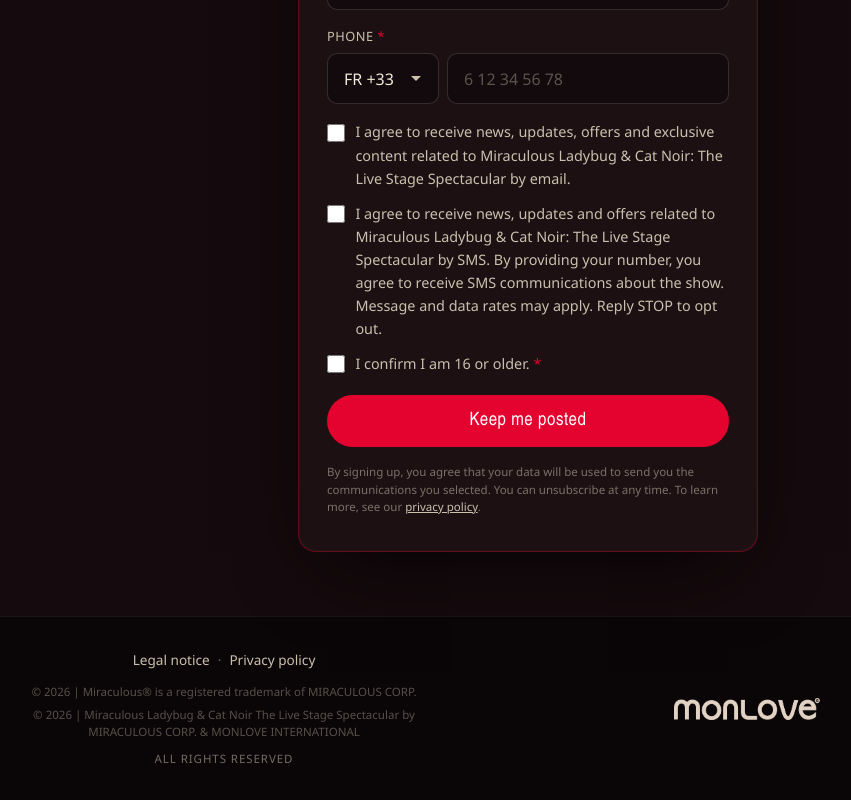
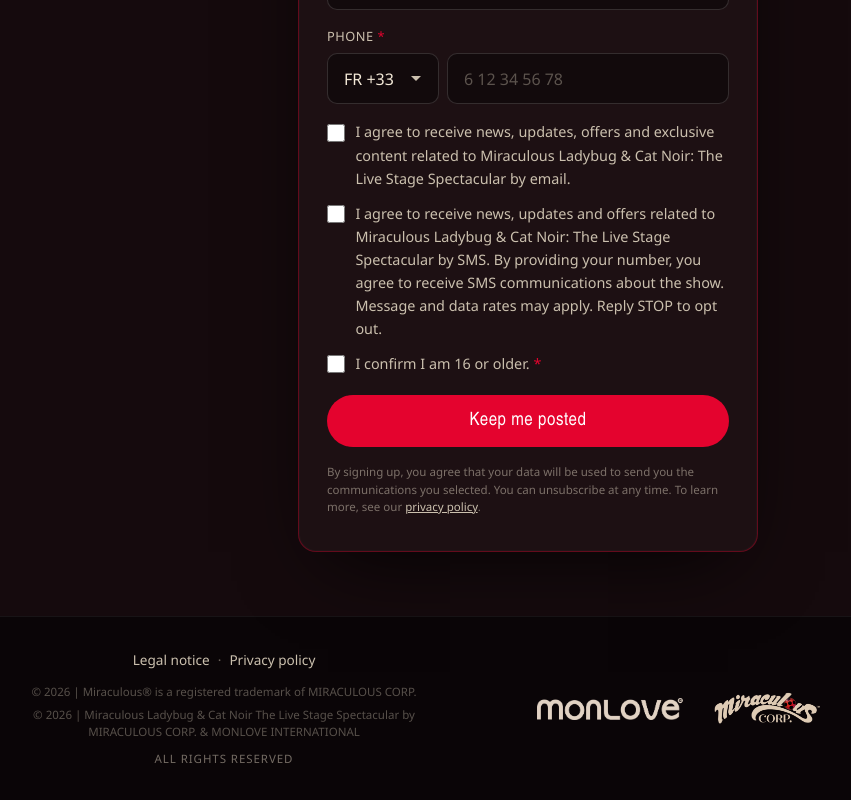
Before and after one commit to MatBou1990/Miraculous-Lady-Bug---Landing-Page, a Nuxt app: page / in a window 1280 px wide. Shown: the part 1060-1860 px from the top of the page, without its empty margins (416-1267 px from the left). Built offline with nearby package versions, Linux system fonts and the light colour scheme; a web font is replaced by a local one.

Commit message:
Footer: add the Miraculous CORP logo beside MONLOVE
Co-Authored-By: Claude Opus 4.8 (1M context) <noreply@anthropic.com>

```diff
--- a/pages/index.vue
+++ b/pages/index.vue
@@ -165,7 +165,7 @@ function copyTune() {
 
         <div class="footer__logos">
           <img class="footer__logo footer__logo--monlove" src="/images/monlove-logo.png" alt="MONLOVE" />
-          <!-- Miraculous CORP logo slot — add <img class="footer__logo footer__logo--corp" …> once the asset is provided -->
+          <img class="footer__logo footer__logo--corp" src="/images/miraculous-corp.png" alt="Miraculous Corp" />
         </div>
       </div>
     </footer>
```
Also changed, not shown: public/images/miraculous-corp.png (added).
